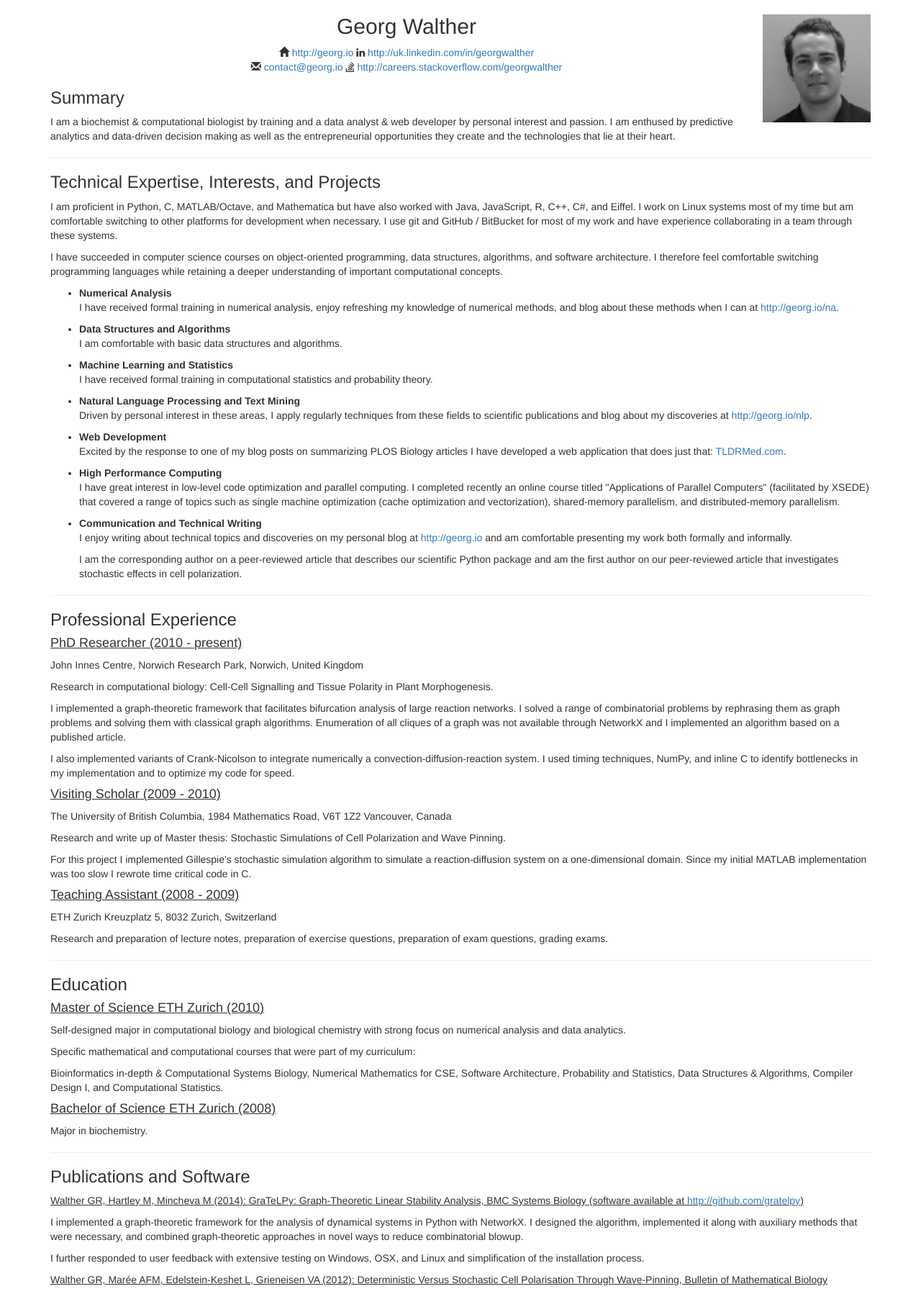
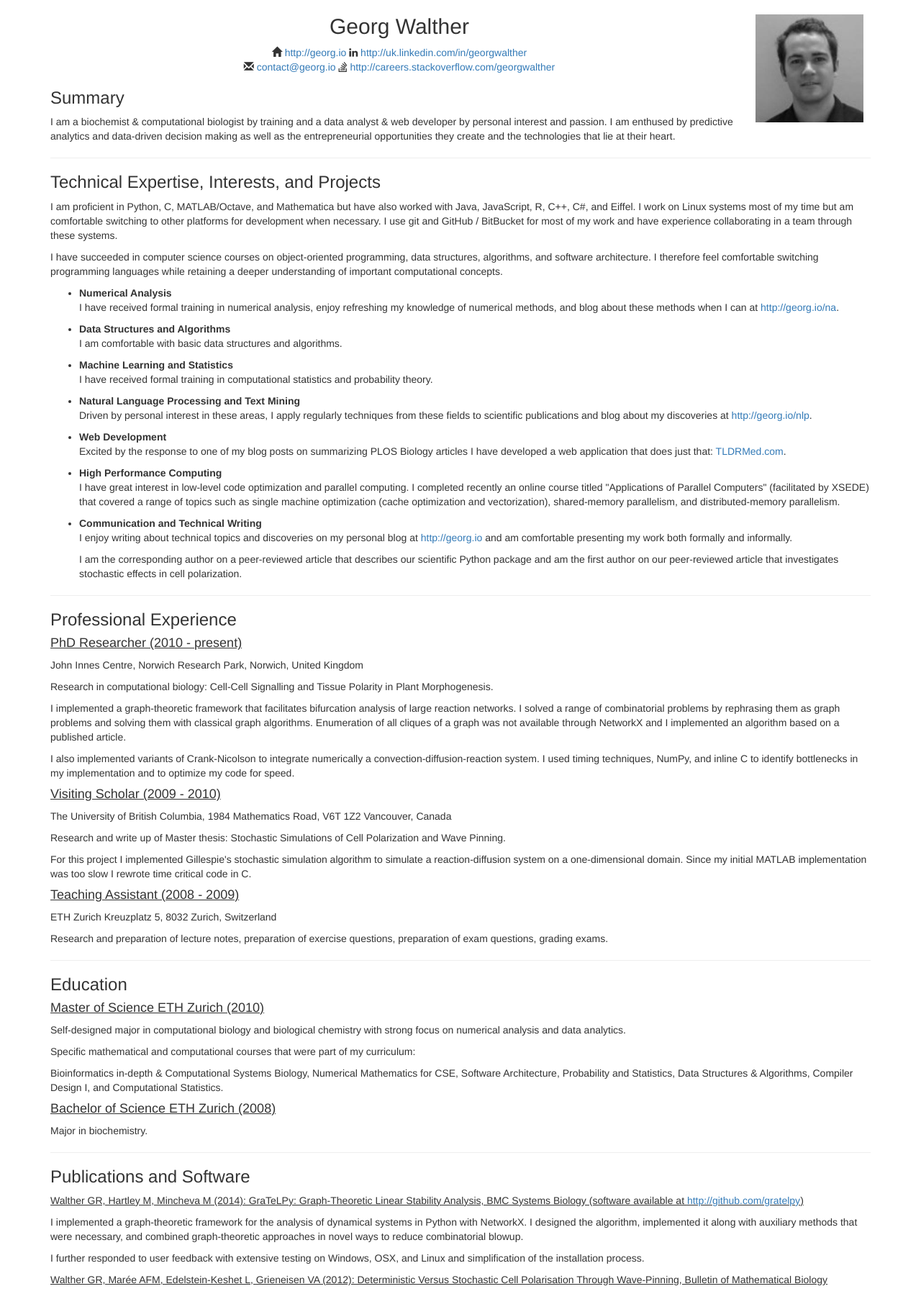
Before and after one commit to waltherg/backup.waltherg.github.io, a Jekyll site: the page cv/index.html, which Jekyll copies as it is, in a window 1280 px wide. Shown: the whole page at 72% size. Built offline with Jekyll 4.4.1, drawn with Linux system fonts in a browser that asks for light colours; nearby versions of some CDN libraries; some web fonts are replaced.

Commit message:
space between image and text

```diff
--- a/cv/index.html
+++ b/cv/index.html
@@ -55,7 +55,7 @@
 <body>
 <div class="container nohref">
   <div class="text-center">
-    <img align="right" width=150 src="/assets/img/me.png"/>
+    <img align="right" width=150 hspace=10 src="/assets/img/me.png"/>
     <h2>Georg Walther</h2>
     <span class="glyphicon glyphicon-home"></span><a href="http://georg.io"> http://georg.io    </a>
     <span class="fa fa-linkedin"></span><a href="http://uk.linkedin.com/in/georgwalther"> http://uk.linkedin.com/in/georgwalther </a><br/>
```
